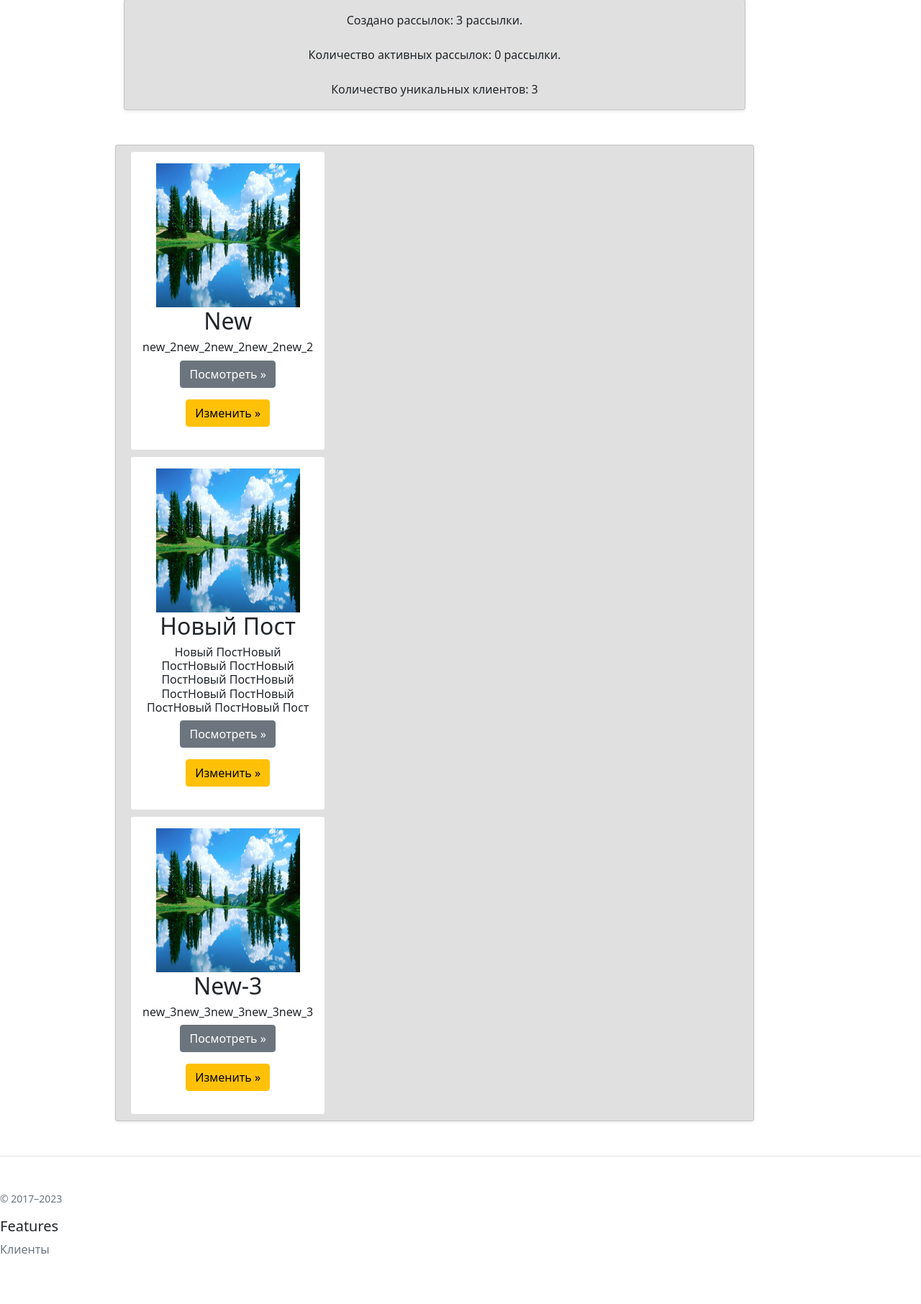
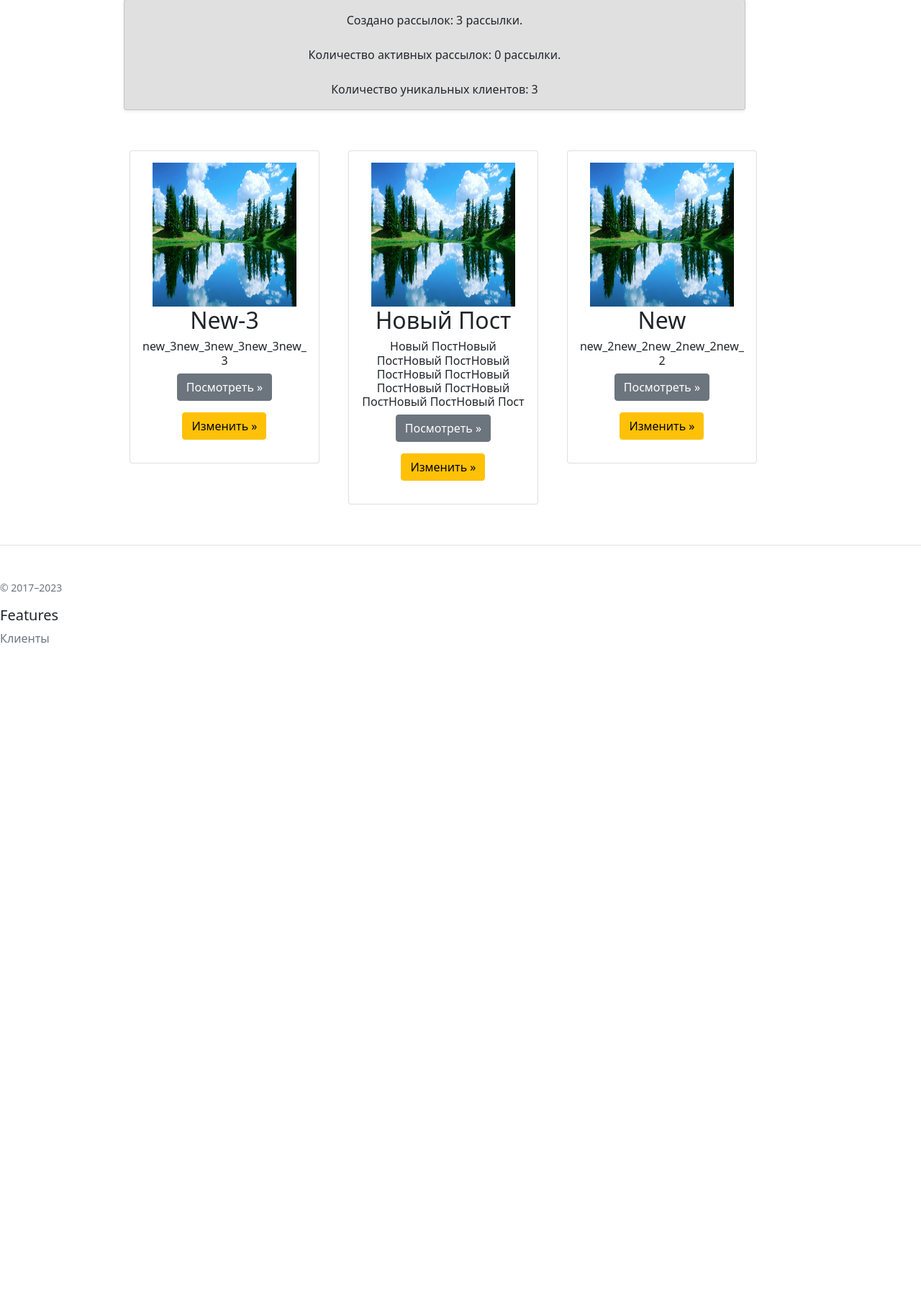
Before and after one commit to Javoprav/Skychimp, a Django app: page / in a window 1280 px wide. Shown: the part 177-1989 px from the top of the page at 72% size. After the commit the page ends 1070 px from the top, so only its background shows below. Run offline with Django 4.2, Linux system fonts and the light colour scheme; data comes from the database, SQL or seed files in the repository; some libraries are stand-ins or nearby versions.

Commit message:
changed html

```diff
--- a/main/templates/main/index.html
+++ b/main/templates/main/index.html
@@ -16,12 +16,8 @@
                 </figure>
             </div>
         </div>
-        <div class="card shadow-sm text-center" style="background: #e0e0e0">
-            <figure class="p-0 mb-0">
-                {% for object in random_blog_posts %}
-                    {% include 'blog/includes/inc_post_card.html' %}
-                {% endfor %}
-            </figure>
-        </div>
     </div>
+    {% for object in random_blog_posts %}
+        {% include 'blog/includes/inc_post_card.html' %}
+    {% endfor %}
 {% endblock %}
```
Also changed, not shown: data.json (+1 -1 lines).
